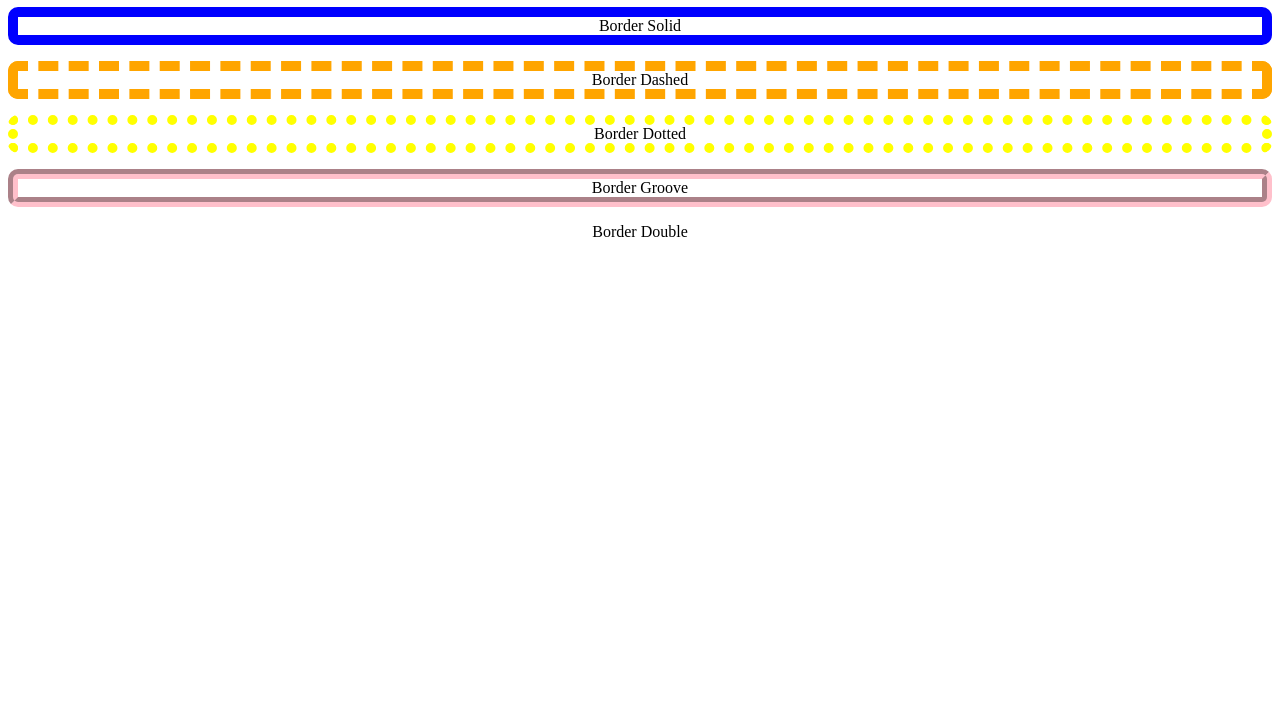
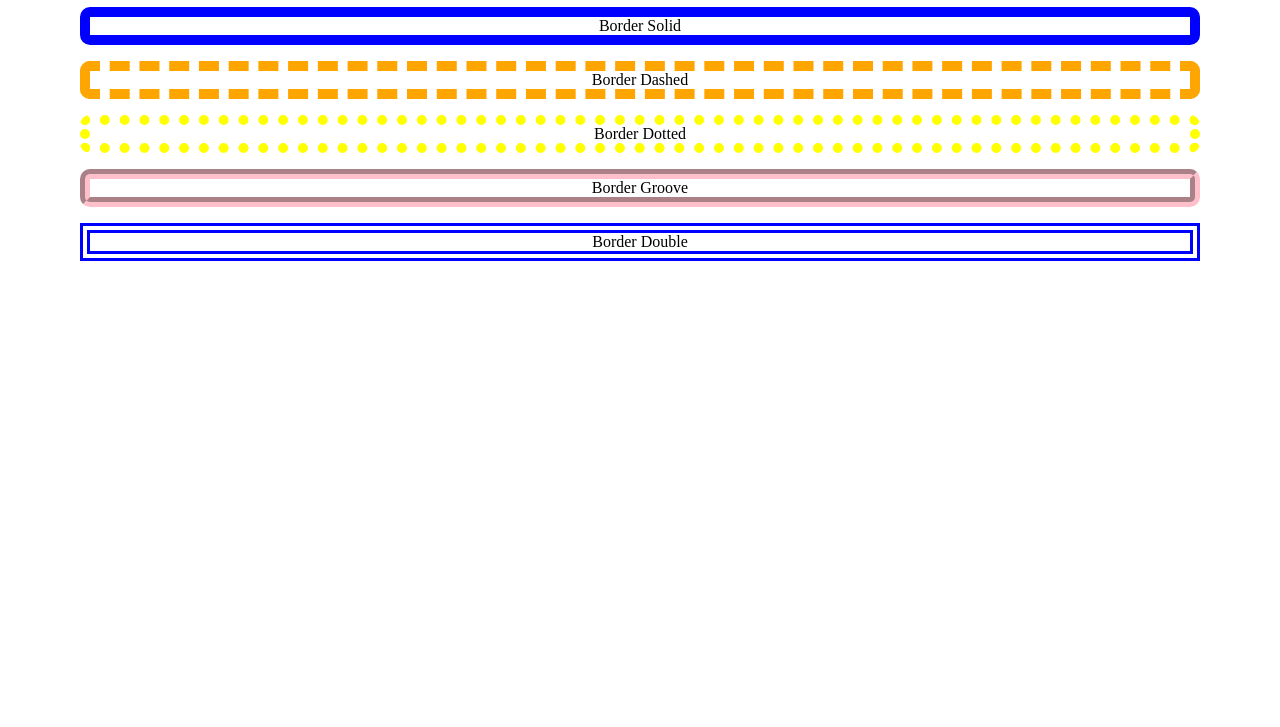
Before and after one commit to jean7531/TODOS-LOS-PROYECTOS, a plain HTML site: page DIA8-11.12.22/bordes.html in a window 1280 px wide. Shown: the part 73-800 px from the top of the page. Drawn offline with Linux system fonts and the light colour scheme.

Commit message:
cambio 12.12.22

```diff
--- a/DIA8-11.12.22/bordes.css
+++ b/DIA8-11.12.22/bordes.css
@@ -1,3 +1,8 @@
+body {
+    margin-left: 80px;
+    margin-right: 80px;
+}
+
 p {
     text-align: center;
 }
@@ -29,7 +34,7 @@ p {
     border-width:10px;
     border-radius: 10px;
 }
- los tres valores van en cualquier orden
+/*los tres valores van en cualquier orden*/
 .double {
-    border: double blue 10px
+    border: double blue 10px;
 }
```
